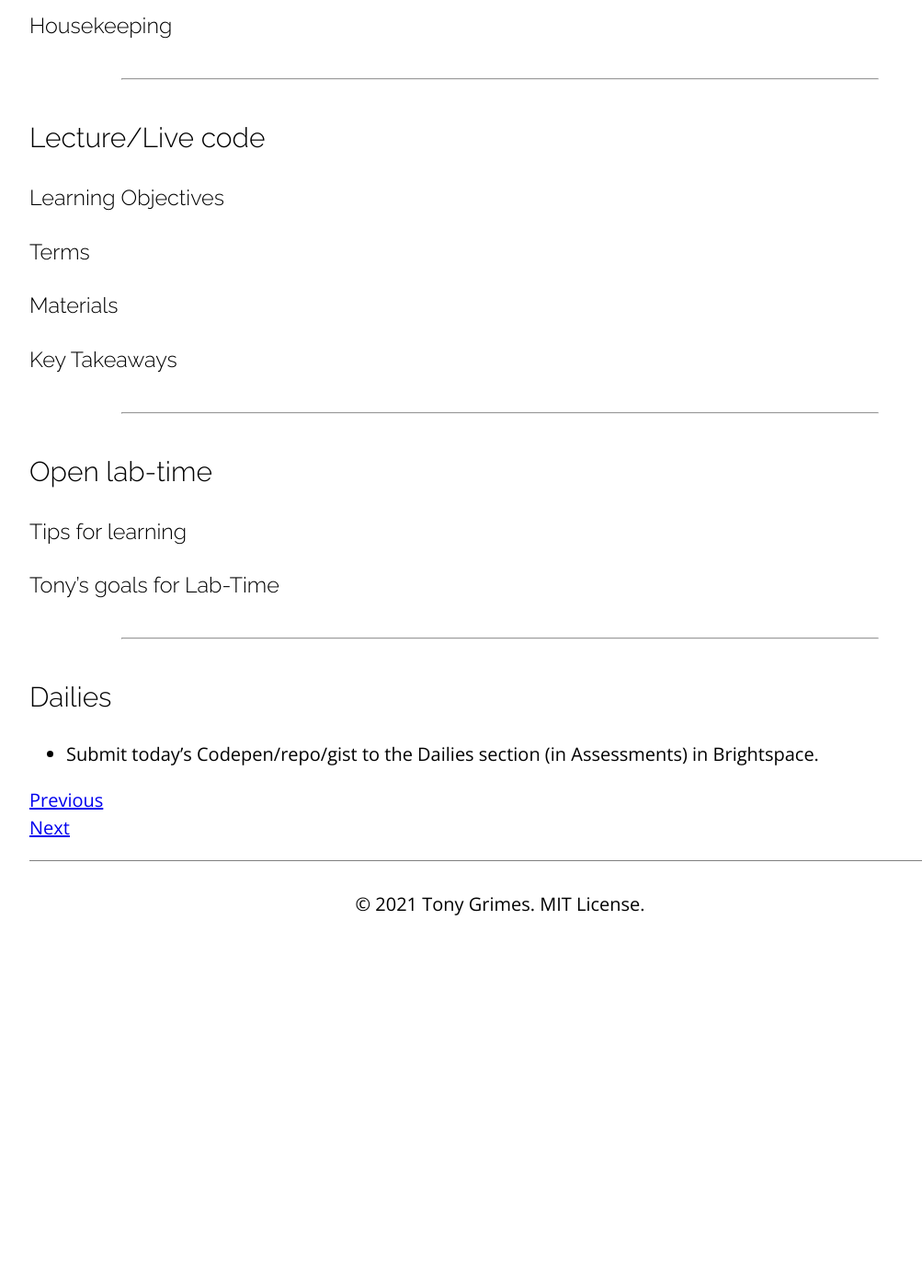
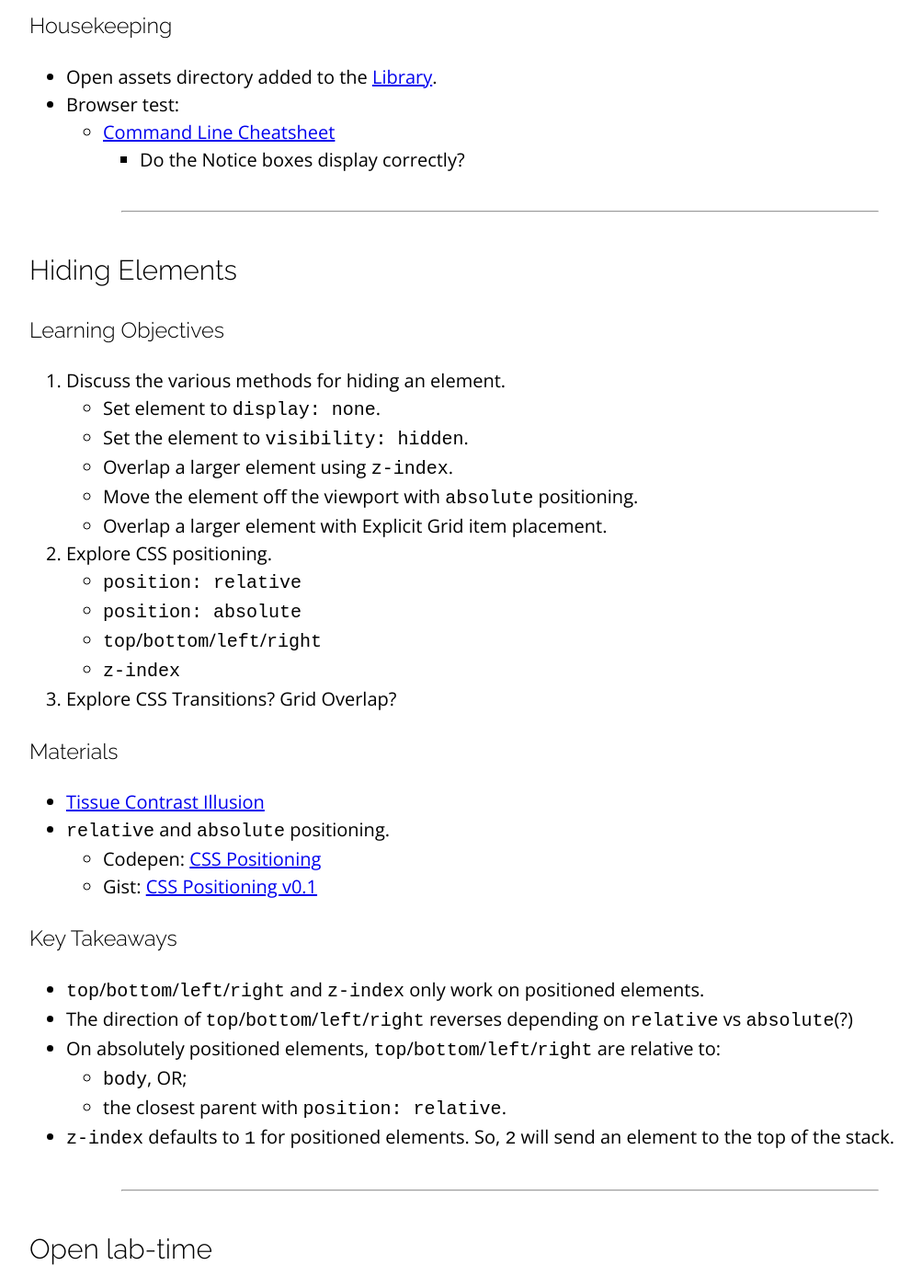
Before and after one commit to sait-wbdv/winter-2021, a Jekyll site: the page built from _posts/2021-02-02-positioning-css-variables.md, in a window 1280 px wide and 1400 px high, scrolled down 1125 px. Shown: the whole window at 92% size, without its empty margins (96-1099 px from the left). Built offline with Jekyll 4.4.1, drawn with Linux system fonts in a browser that asks for light colours; nearby versions of some CDN libraries; before the commit the page ends 2155 px from its top, so only the background shows below that; some of the changed text lies outside the part shown.

Commit message:
published W4T

```diff
--- a/_posts/2021-02-02-positioning-css-variables.md
+++ b/_posts/2021-02-02-positioning-css-variables.md
@@ -23,19 +23,47 @@ categories: cpnt260
 
 ## Morning reflection
 ### Housekeeping
+- Open assets directory added to the [Library]({{ "/library" | relative_url }}).
+- Browser test:
+  - [Command Line Cheatsheet](https://sait-wbdv.github.io/winter-2021/cheatsheets/command-line/)
+    - Do the Notice boxes display correctly?
 
 ---
 
-## Lecture/Live code
+## Hiding Elements
 ### Learning Objectives
-### Terms
+1. Discuss the various methods for hiding an element.
+    - Set element to `display: none`.
+    - Set the element to `visibility: hidden`.
+    - Overlap a larger element using `z-index`.
+    - Move the element off the viewport with `absolute` positioning.
+    - Overlap a larger element with Explicit Grid item placement.
+2. Explore CSS positioning.
+    - `position: relative`
+    - `position: absolute`
+    - `top`/`bottom`/`left`/`right`
+    - `z-index`
+3. Explore CSS Transitions? Grid Overlap?
+
 ### Materials
+- [Tissue Contrast Illusion](http://browsertherapy.com/challenges/tissue-contrast/)
+- `relative` and `absolute` positioning.
+  - Codepen: [CSS Positioning](https://codepen.io/browsertherapy/pen/PobqQjv)
+  - Gist: [CSS Positioning v0.1](https://gist.github.com/acidtone/61ae09c7efb6a504010d17199e41510e)
+
 ### Key Takeaways
+- `top`/`bottom`/`left`/`right` and `z-index` only work on positioned elements.
+- The direction of `top`/`bottom`/`left`/`right` reverses depending on `relative` vs `absolute`(?)
+- On absolutely positioned elements, `top`/`bottom`/`left`/`right` are relative to:
+  - `body`, OR;
+  - the closest parent with `position: relative`.
+- `z-index` defaults to `1` for positioned elements. So, `2` will send an element to the top of the stack.
 
 ---
 
 ## Open lab-time
-### Tips for learning
+1. Try using the Checkbox hack to hide and display a mobile menu using one of the methods above.
+
 ### Tony's goals for Lab-Time
 
 ---
```
Also changed, not shown: _posts/2021-02-02-css-variables.md (deleted, +0 -46 lines).
